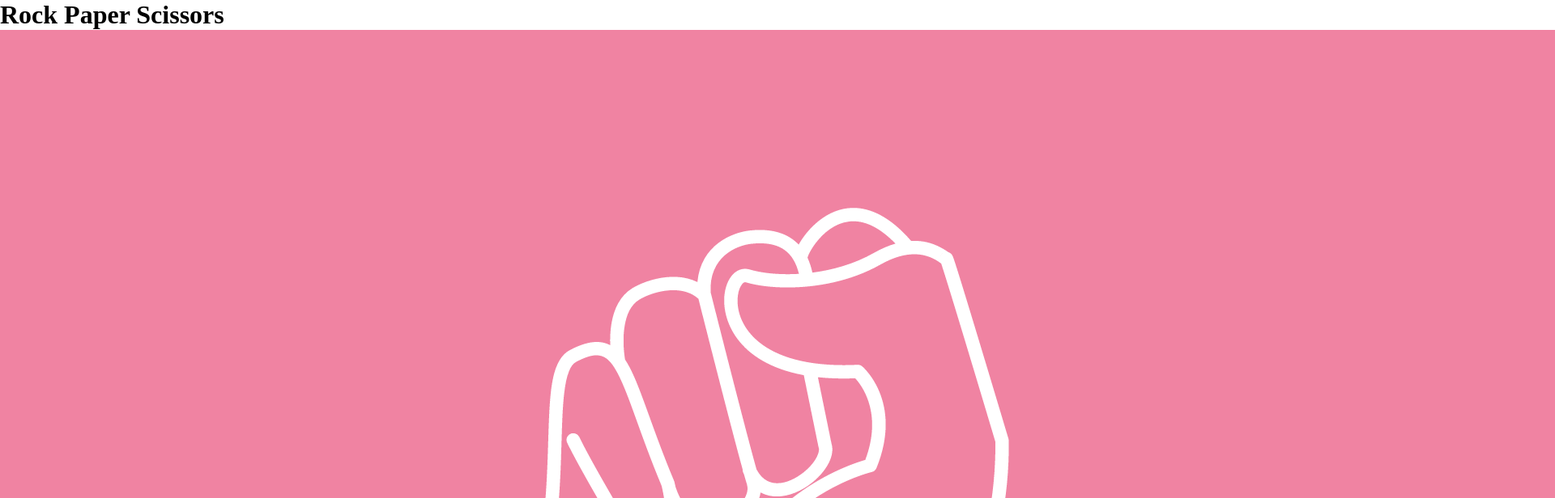
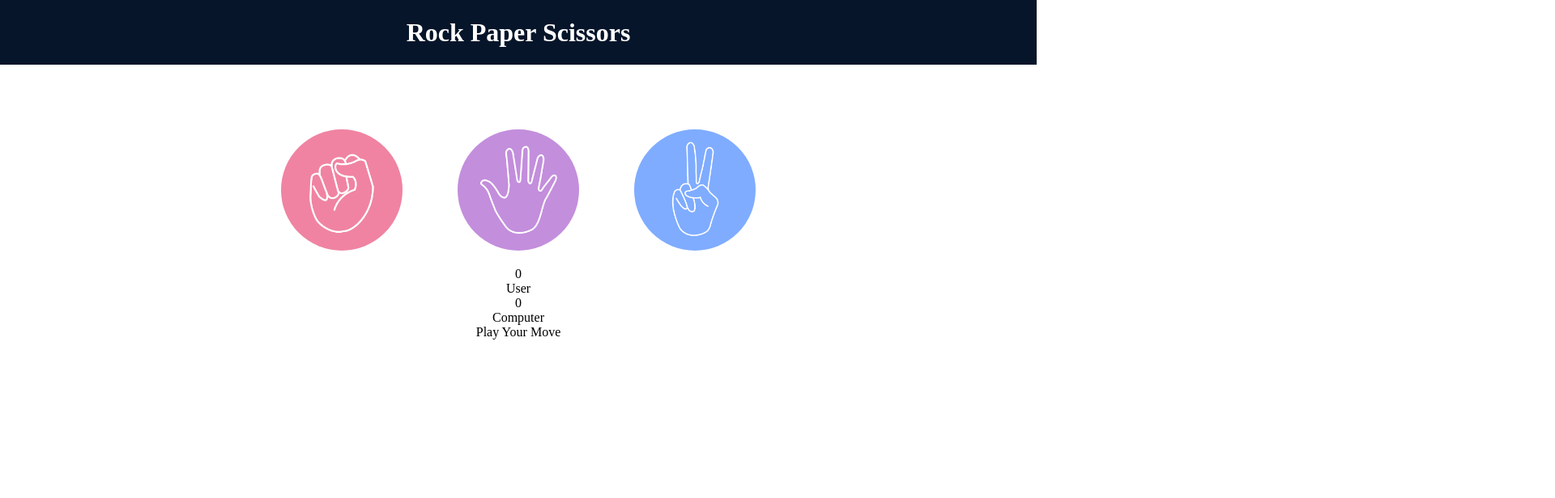
Before and after one commit to Ayush257S/Stone-Paper-Scissors-Game, a plain HTML site: page index.html in a window 1280 px wide. Shown: the top 616 px of the page at 81% size, 1920 px wide, since content can reach past the window. Drawn offline with Linux system fonts and the light colour scheme.

Commit message:
add files

```diff
--- a/style.css
+++ b/style.css
@@ -1,4 +1,35 @@
 *{
     margin: 0;
     padding: 0;
+    text-align: center;
 }
+
+h1{
+    background-color: #061529;
+    color: #fff;
+    height: 5rem;
+    line-height: 5rem;
+}
+
+.choice:hover{
+    opacity: 0.5;
+}
+.choice{
+    height: 170px;
+    width: 170px;
+}
+
+img{
+    height: 150px;
+    width: 150px;
+    object-fit: cover;
+    border-radius: 50%;
+}
+
+.choices{
+    display: flex;
+    justify-content: center;
+    align-items: center;
+    gap: 3rem;
+    margin-top: 5rem;
+}
```
Also changed, not shown: index.html (+1 -1 lines).
